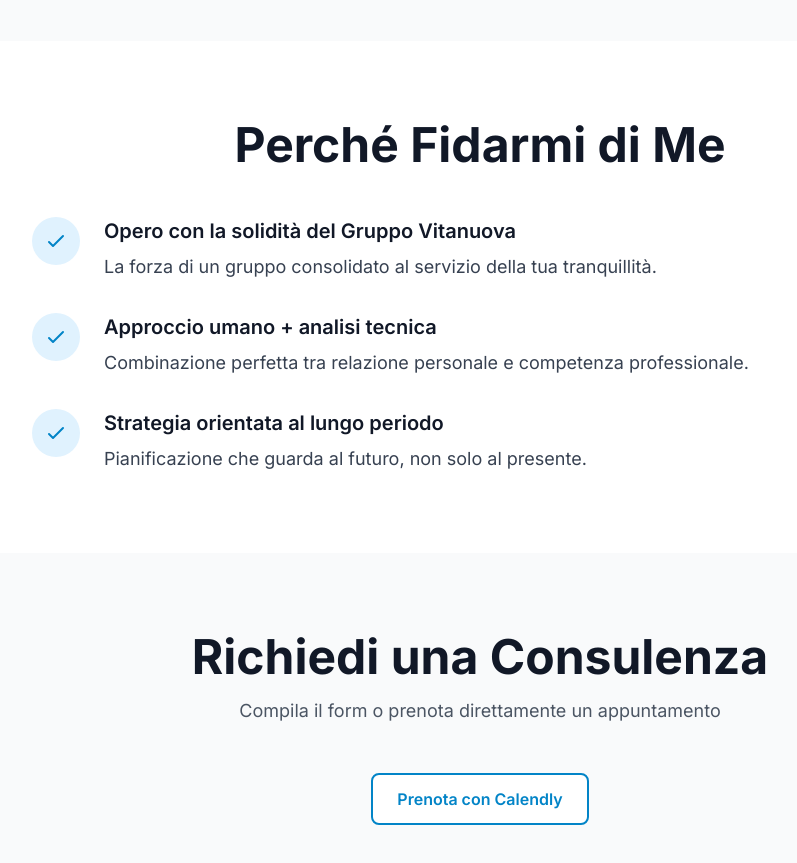
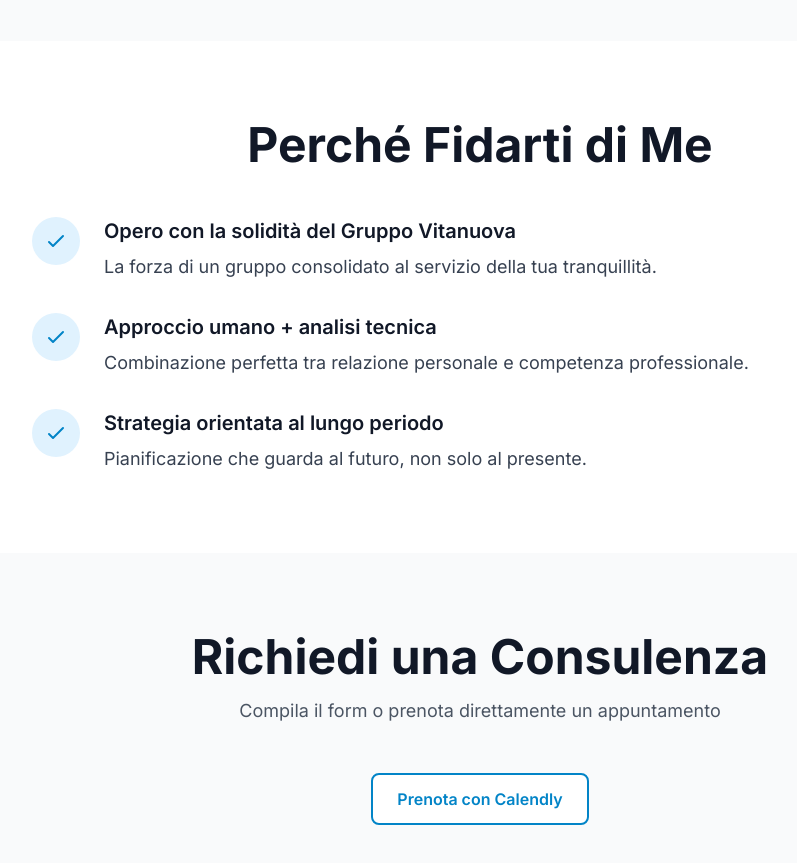
Before and after one commit to LCtech96/Mattia-Website, a Next.js app: page / in a window 1280 px wide. Shown: the part 2520-3383 px from the top of the page, without its empty margins (160-957 px from the left). Built offline with nearby package versions, Linux system fonts and the light colour scheme.

Commit message:
Modifica: PerchÃ© Fidarmi di Me -> PerchÃ© Fidarti di Me

```diff
--- a/sections/PercheFidarmiSection.tsx
+++ b/sections/PercheFidarmiSection.tsx
@@ -17,7 +17,7 @@ export default function PercheFidarmiSection() {
   return (
     <section className="section-container bg-white">
       <div className="max-w-4xl mx-auto">
-        <h2 className="heading-2 text-center mb-12">Perché Fidarmi di Me</h2>
+        <h2 className="heading-2 text-center mb-12">Perché Fidarti di Me</h2>
         <div className="space-y-8">
           {punti.map((punto, index) => (
             <div key={index} className="flex items-start space-x-6">
```
